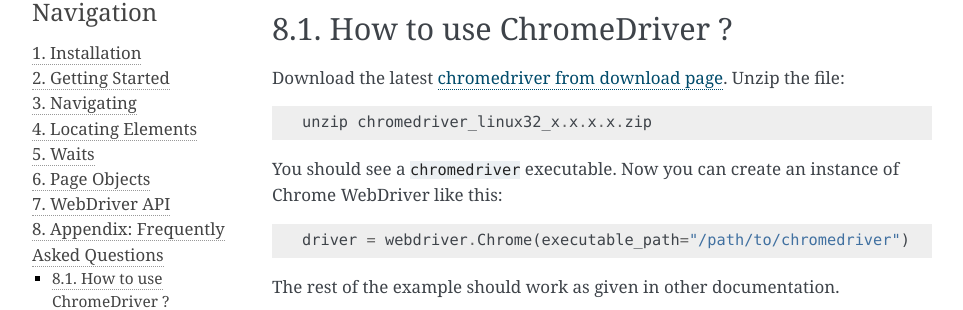
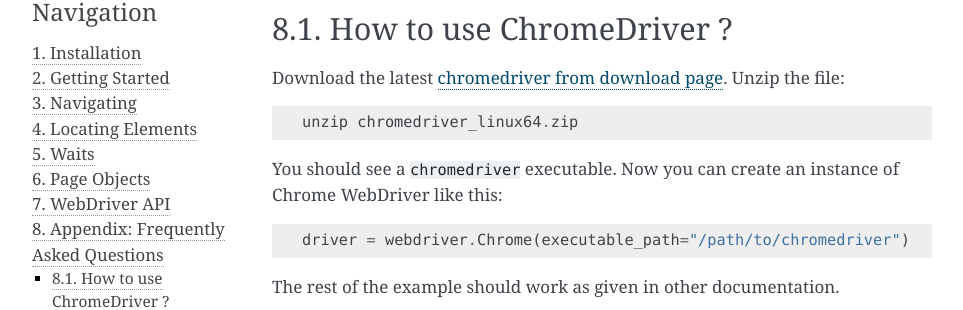
Before and after one commit to baijum/selenium-python, a Sphinx documentation site: the page built from source/faq.rst, in a window 1280 px wide and 900 px high. Shown: the part 230-540 px from the top of the window, without its empty margins (148-1111 px from the left). Built offline with Sphinx 7.4.7, drawn with Linux system fonts in a browser that asks for light colours.

Commit message:
Update link
Signed-off-by: Baiju Muthukadan <baiju.m.mail@gmail.com>

```diff
--- a/source/faq.rst
+++ b/source/faq.rst
@@ -9,10 +9,10 @@
 ~~~~~~~~~~~~~~~~~~~~~~~~~
 
 Download the latest `chromedriver from download page
-<https://sites.google.com/a/chromium.org/chromedriver/downloads>`_.  Unzip the
+<https://sites.google.com/chromium.org/driver/>`_.  Unzip the
 file::
 
-  unzip chromedriver_linux32_x.x.x.x.zip
+  unzip chromedriver_linux64.zip
 
 You should see a ``chromedriver`` executable.  Now you can create an instance of
 Chrome WebDriver like this::
```
